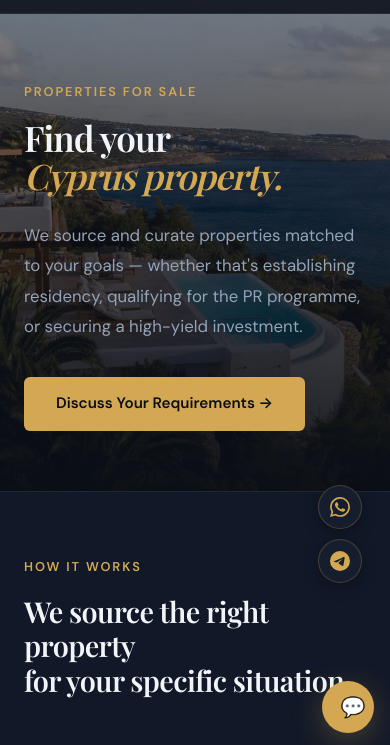
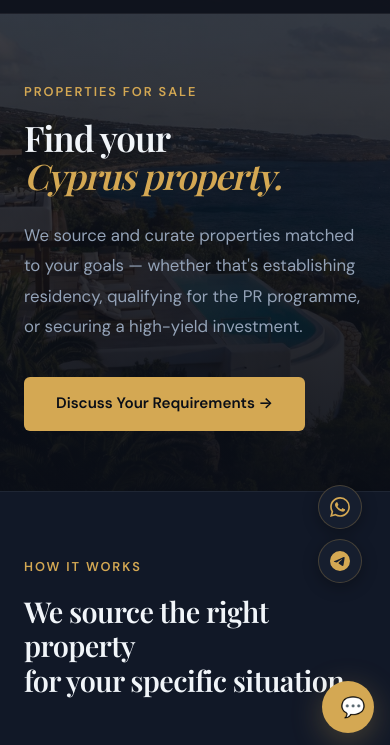
Before and after one commit to KTproject/primecyprus, a plain HTML site: page properties.html in a window 390 px wide. Shown: the part 91-836 px from the top of the page. Drawn offline with nearby package versions, Linux system fonts and the light colour scheme; no server answers; a web font is replaced by a local one.

Commit message:
fix mobile view

```diff
--- a/properties.html
+++ b/properties.html
@@ -254,7 +254,7 @@
         display: block;
         position: absolute;
         inset: 0;
-        background: linear-gradient(to bottom, rgba(10,14,23,0.35) 0%, rgba(10,14,23,0.75) 60%, rgba(10,14,23,0.95) 100%);
+        background: linear-gradient(to bottom, rgba(10,14,23,0.75) 0%, rgba(10,14,23,0.85) 60%, rgba(10,14,23,0.95) 100%);
         z-index: 1;
       }
       .prop-hero__photo {
```
